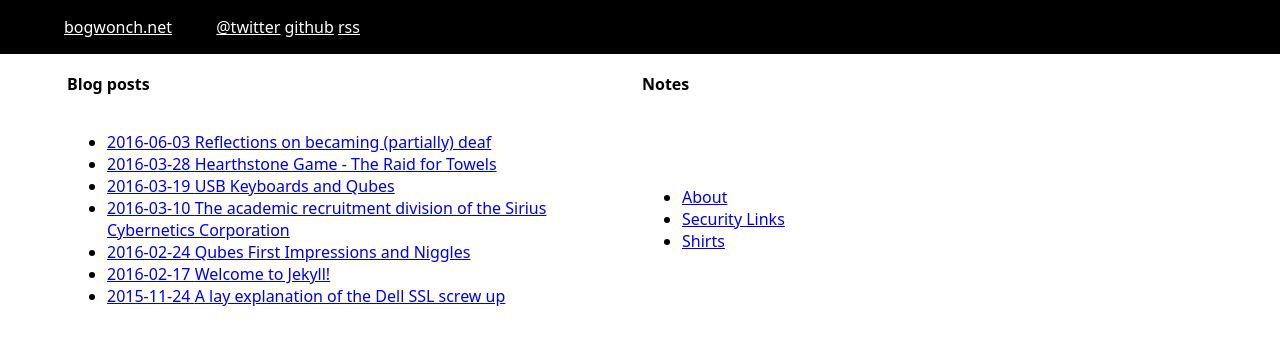
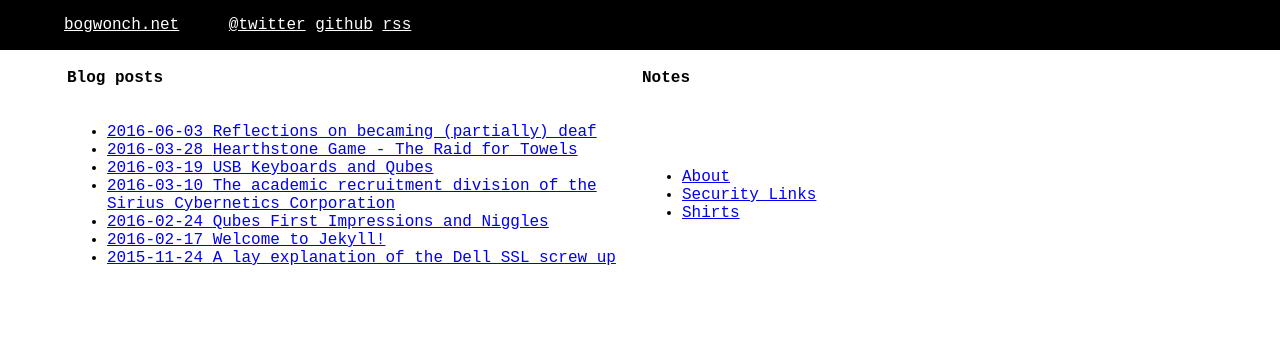
Before and after one commit to bogwonch/bogwonch.github.io, a Jekyll site: the page built from index.html, in a window 1280 px wide. Shown: the top 345 px of the page. Built offline with Jekyll 4.4.1, drawn with Linux system fonts in a browser that asks for light colours.

Commit message:
back to tt fonts

```diff
--- a/css/main.sass
+++ b/css/main.sass
@@ -2,7 +2,7 @@
 ---
 @charset 'utf-8'
 
-$ss-font-family: Source Sans Pro, sans
+$ss-font-family: Source Sans Pro, monospace
 $tt-font-family: PragmataPro, monospace
 $color-fg: black
 $color-bg: white
```
